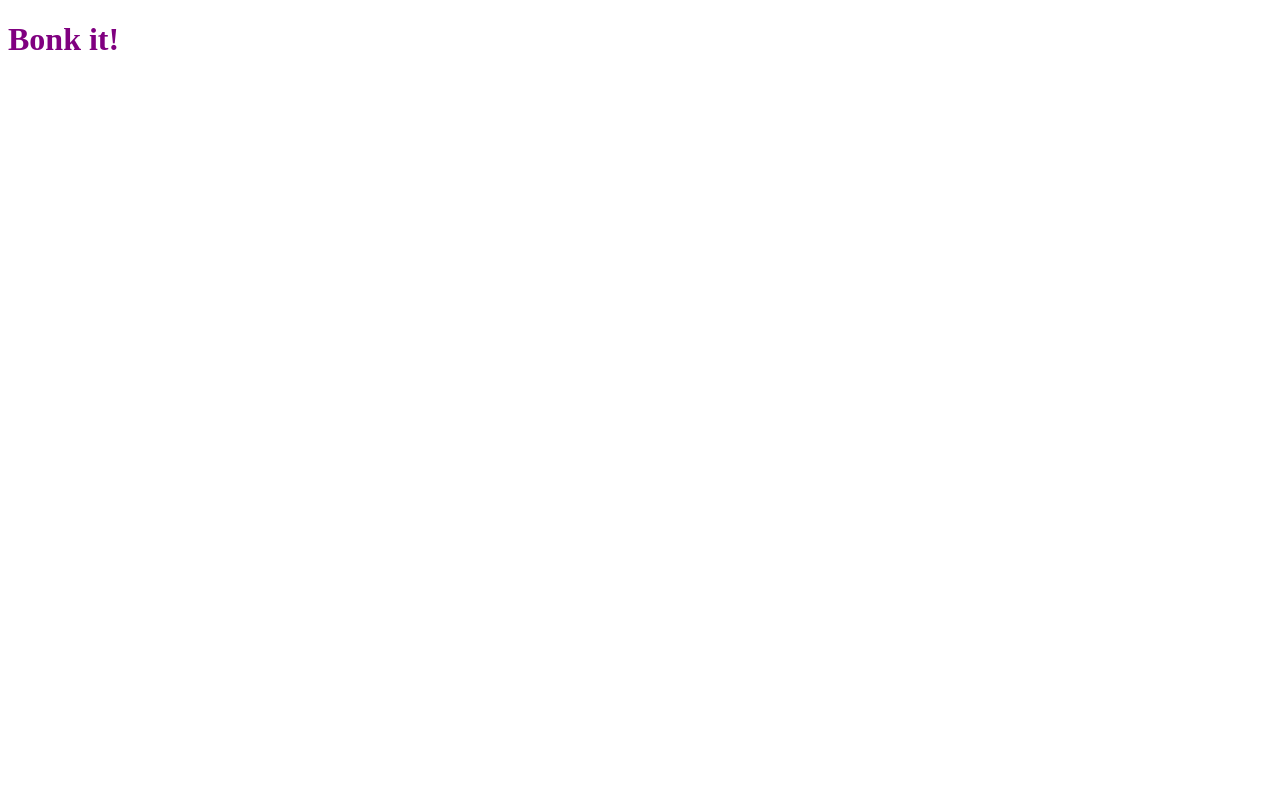
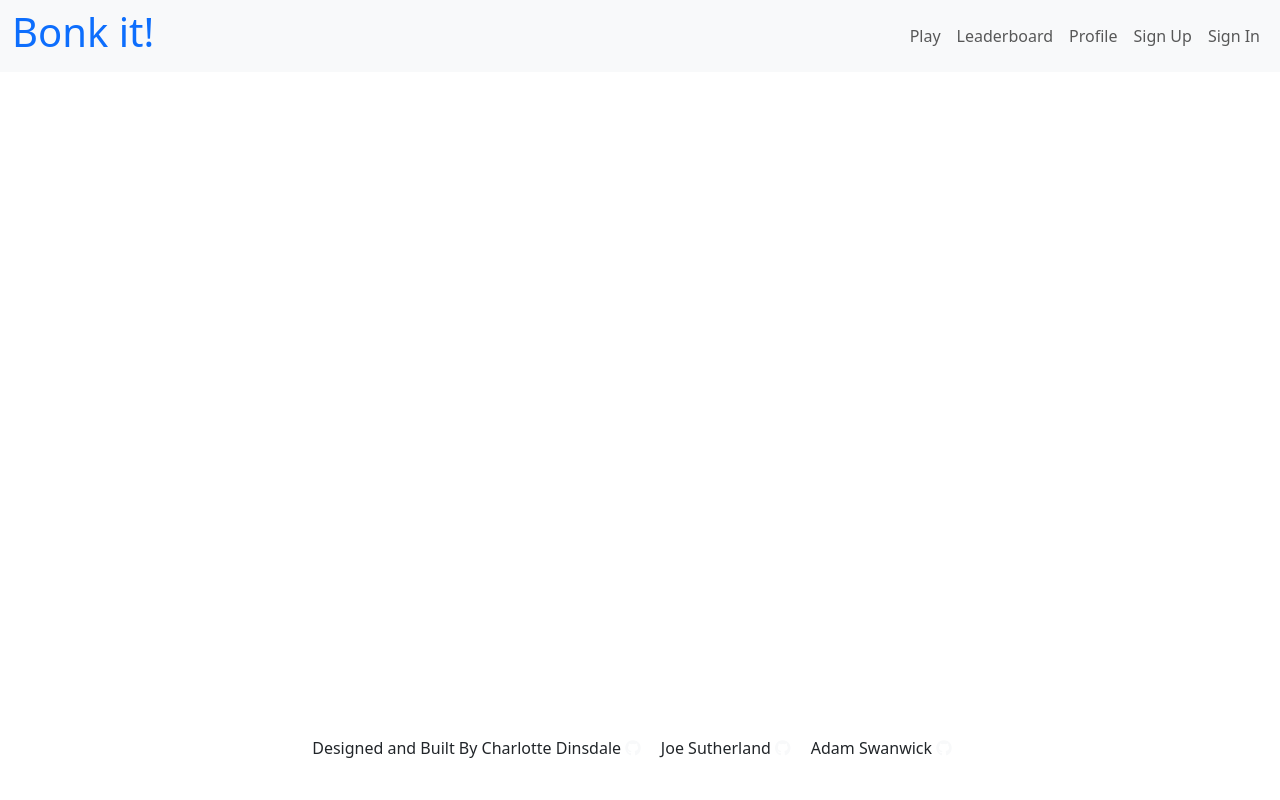
Before and after one commit to charlottedinsdale/Final-Hackathon, a Django app: page / in a window 1280 px wide. Before the commit the page is almost empty. Run offline with Django 4.2, Linux system fonts and the light colour scheme; some libraries are stand-ins or nearby versions.

Commit message:
add basic header, navbar and footer to base template and remove text decoration from anchor elements

```diff
--- a/bonk_profile/models.py
+++ b/bonk_profile/models.py
@@ -9,7 +9,7 @@ class BonkProfile(models.Model):
     profile_pic = CloudinaryField('image', default='Bonk-profile-default_fjze4j')
     total_games = models.PositiveIntegerField(default=0)
     def __str__(self):
-        return f"{self.username}"
+        return f"{self.username} | {self.total_games} games played"
 
 class HighScore(models.Model):
     EASY = 'Easy'
--- a/static/css/style.css
+++ b/static/css/style.css
@@ -1,3 +1,3 @@
-h1 {
-    color: purple;
+a {
+    text-decoration: none;
 }
--- a/templates/base.html
+++ b/templates/base.html
@@ -4,22 +4,93 @@
 {% url 'account_signup' as signup_url %}
 {% url 'account_logout' as logout_url %}
 
+<!DOCTYPE html>
+<html lang="en">
+<head>
+    <meta charset="UTF-8">
+    <meta name="viewport" content="width=device-width, initial-scale=1.0">
+    <meta name="keywords" content="game, interactive game, leaderboard, fun game, bopit, bop, it, highscore, score, play, play game">
+    <title>Bonk it!</title>
+    <!-- Google Fonts CSS -->
+    <link rel="preconnect" href="https://fonts.googleapis.com">
+    <link rel="preconnect" href="https://fonts.gstatic.com" crossorigin>
+    <!-- Bootstrap CSS -->
+    <link href="https://cdn.jsdelivr.net/npm/bootstrap@5.3.3/dist/css/bootstrap.min.css" rel="stylesheet" integrity="sha384-QWTKZyjpPEjISv5WaRU9OFeRpok6YctnYmDr5pNlyT2bRjXh0JMhjY6hW+ALEwIH" crossorigin="anonymous">
+    <!-- Custom CSS -->
+    <link rel="stylesheet" href="{% static 'css/style.css' %}" >
+    <!-- Favicon -->
 
-<!--- Header and Navbar --->
+</head>
+<body class="d-flex flex-column min-vh-100">
+    <!-- HEADER -->
+    <nav id="navbar" class="navbar navbar-expand-lg fixed-top bg-body-tertiary">
+        <div class="container-fluid navbar-container">
+            <a href= "{% url 'home' %}" class="navbar-brand-text heading fw-bold bee-title-link" aria-label="The Castle Hotel Homepage">
+               <h1 id="bonk-title">Bonk it!</h1>
+            </a>
+            <button class="navbar-toggler" type="button" data-bs-toggle="collapse" data-bs-target="#navbarNav"
+                aria-controls="navbarNav" aria-expanded="false" aria-label="Toggle navigation">
+                <span class="navbar-toggler-icon"></span>
+            </button>
+            <div class="collapse navbar-collapse justify-content-end" id="navbarNav">
+                <ul class="nav navbar-nav">
+                    <li class="nav-item">
+                        <a class="nav-link" href=# aria-label="Link to Play Game">Play</a>
+                    </li>
+                    <li>
+                        <a class="nav-link" href=# aria-label="Link to Leaderboard Page">Leaderboard</a>
+                    </li>
+                    <li>
+                        <a class="nav-link" href=# aria-label="Link to Profile Section">Profile</a>
+                    </li>
+                    <!-- If statement to determine user sign in status -->
                     {% if user.is_authenticated %}
                     <li class="nav-item">
-	<a class="nav-link {% if request.path == logout_url %}active{% endif %}" aria-current="page" href="{% url 'account_logout' %}">Logout</a>
+                        <a class="nav-link {% if request.path == logout_url %}active{% endif %}" aria-current="page" href="{% url 'account_logout' %}">Sign Out</a>
                     </li>
                     {% else %}
                     <li class="nav-item">
                         <a class="nav-link {% if request.path == signup_url %}active{% endif %}" aria-current="page"
-		href="{% url 'account_signup' %}">Register</a>
+                            href="{% url 'account_signup' %}">Sign Up</a>
                     </li>
                     <li class="nav-item">
-	<a class="nav-link {% if request.path == login_url %}active{% endif %}" aria-current="page" href="{% url 'account_login' %}">Login</a>
+                        <a class="nav-link {% if request.path == login_url %}active{% endif %}" aria-current="page" href="{% url 'account_login' %}">Sign In</a>
                     </li>
                     {% endif %}
+                </ul>
+            </div>
+        </div>
+    </nav>
 
+    <!-- MAIN CONTENT-->
+     <main class="flex-grow-1">
         {% block content %}
-<!--- Main Content --->
-{% endblock %}
+        <!-- Main page conent goes here -->
+        {% endblock content %}
+    </main>
+    <!-- FOOTER -->
+    <footer class="py-4">
+        <div class="container">
+            <!-- Copyright -->
+            <div class="row">
+                <div class="col-12 text-center">
+                    <p id="copyright">Designed and Built By Charlotte <span>Dinsdale</span><a href="https://github.com/charlottedinsdale/" target="_blank" class="text-light me-3"> <i class="fab fa-github"></i></a>
+					    Joe <span>Sutherland</span> <a href="https://github.com/charlottedinsdale/" target="_blank" class="text-light me-3"> <i class="fab fa-github"></i></a>
+						Adam <span>Swanwick</span> <a href="https://github.com/Joesuth13" target="_blank" class="text-light me-3"> <i class="fab fa-github"></i></a>
+					</p>
+                </div>
+            </div>
+        </div>
+    </footer>
+
+
+    <!-- Font Awesome JS -->
+    <script src="https://kit.fontawesome.com/b205b6285d.js" crossorigin="anonymous"></script>
+    <!-- Bootstrap JS -->
+    <script src="https://cdn.jsdelivr.net/npm/bootstrap@5.3.3/dist/js/bootstrap.bundle.min.js" integrity="sha384-YvpcrYf0tY3lHB60NNkmXc5s9fDVZLESaAA55NDzOxhy9GkcIdslK1eN7N6jIeHz" crossorigin="anonymous"></script>
+    <!-- FullCalendar JS -->
+    <script src="https://cdn.jsdelivr.net/npm/fullcalendar@5.10.1/main.min.js"></script>
+    <!-- Custom JS -->
+    <script src="{% static 'js/script.js' %}"></script>
+</body>
+</html>
--- a/templates/index.html
+++ b/templates/index.html
@@ -1,15 +1,6 @@
+{% extends 'base.html' %}
 {% load static %}
 
-<!DOCTYPE html>
-<html lang="en">
-<head>
-    <meta charset="UTF-8">
-    <meta name="viewport" content="width=device-width, initial-scale=1.0">
-    <title>Django-Setup</title>
-    <link rel="stylesheet" href="{% static 'css/style.css' %}" >
-</head>
-<body>
-    <h1>Bonk it!</h1>
-
-</body>
-</html>
+{% block content %}
+<h1>Bonk it!</h1>
+{% endblock %}
```
Also changed, not shown: static/js/script.js (added), 2 other files. Lines whose indentation alone changed are shown as unchanged.
